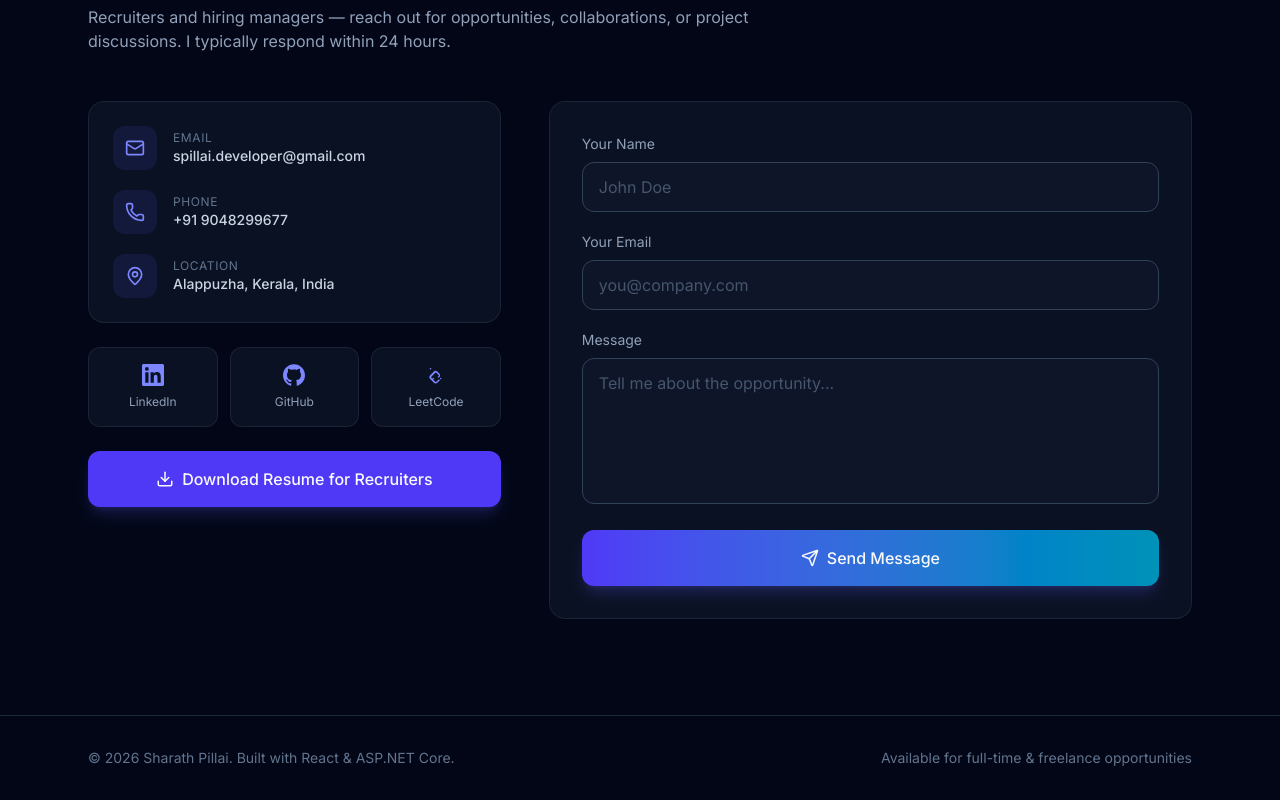
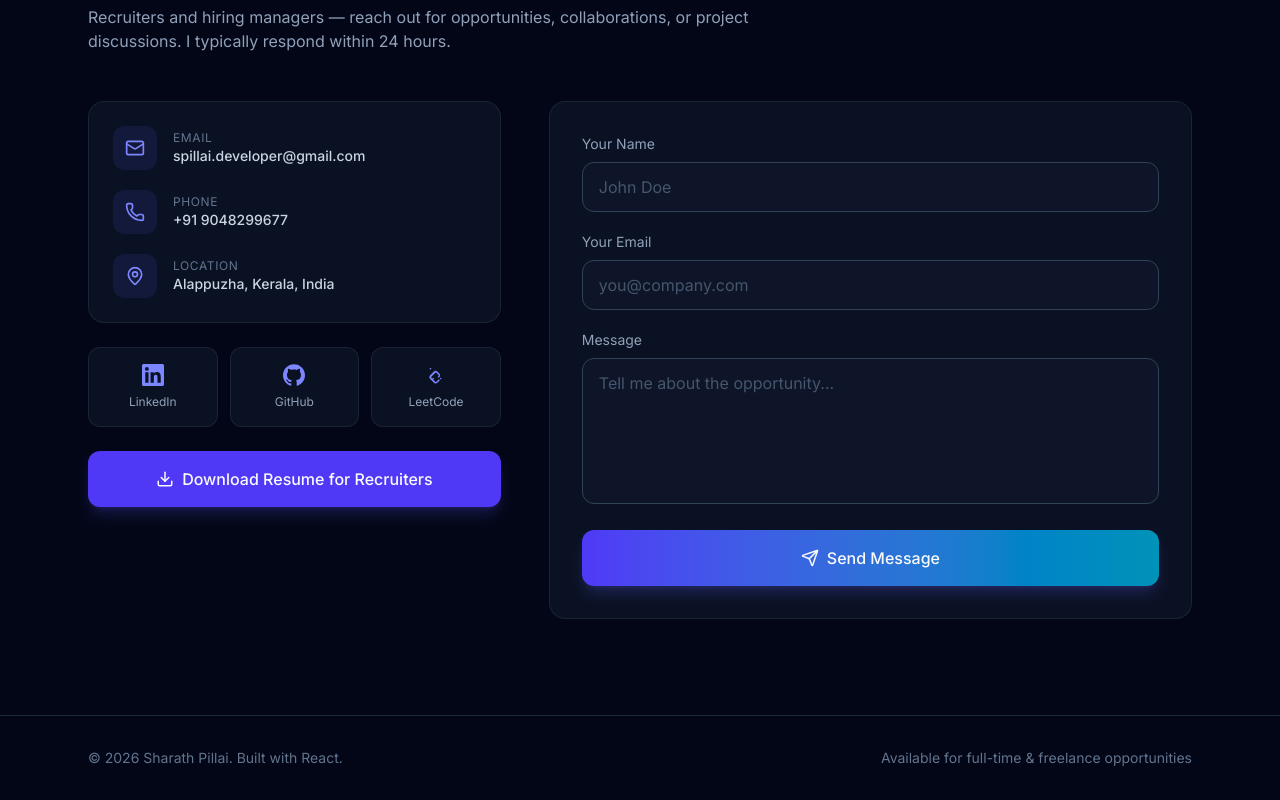
Before and after one commit to Sharath-Pillai/sharathportfoliowebsite, a React (Vite) app: page / in a window 1280 px wide. Shown: the part 5265-6065 px from the top of the page. Built offline with nearby package versions, Linux system fonts and the light colour scheme.

Commit message:
footer data changed

```diff
--- a/src/components/Footer.jsx
+++ b/src/components/Footer.jsx
@@ -7,7 +7,7 @@ export default function Footer() {
     <footer className="border-t border-slate-800 py-8">
       <div className="max-w-6xl mx-auto px-6 flex flex-col sm:flex-row items-center justify-between gap-4 text-sm text-slate-500">
         <p>
-          © {year} {profile.name}. Built with React & ASP.NET Core.
+          © {year} {profile.name}. Built with React.
         </p>
         <p>
           Available for full-time & freelance opportunities
```
